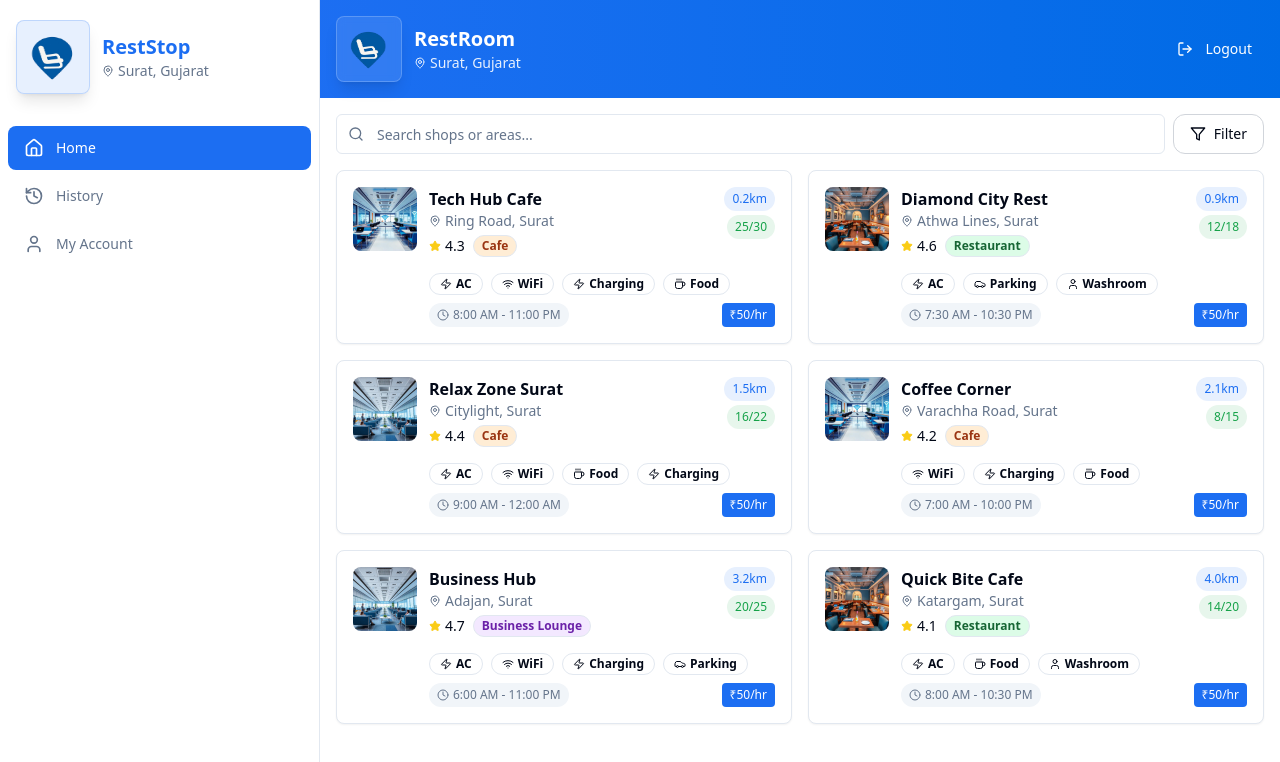
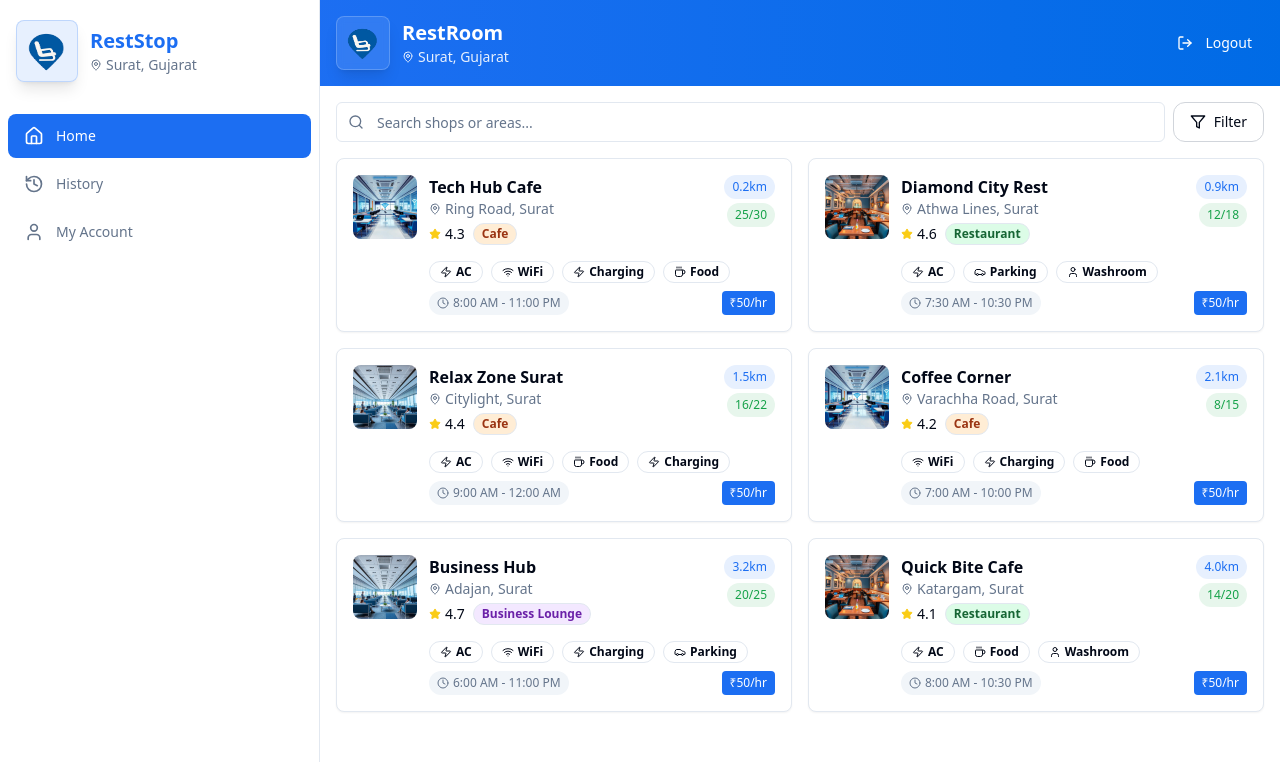
Before and after one commit to poojanjariwala/rest-room, a React (Vite) app: page /home in a window 1280 px wide. Shown: the top 762 px of the page. Built offline with nearby package versions, Linux system fonts and the light colour scheme.

Commit message:
Fix: Adjust logo size and navbar on PC
- Reduced the logo size in the header and desktop sidebar.
- Fixed the desktop navbar functionality.

```diff
--- a/src/components/DesktopSidebar.tsx
+++ b/src/components/DesktopSidebar.tsx
@@ -20,15 +20,19 @@ export const DesktopSidebar = ({ isOwner = false }: { isOwner?: boolean }) => {
   const location = useLocation();
   const items = isOwner ? ownerNavItems : navItems;
 
+  const handleNavigation = (path: string) => {
+    navigate(path);
+  };
+
   return (
     <div className="hidden lg:flex lg:w-80 lg:flex-col lg:fixed lg:inset-y-0 bg-white border-r border-border">
       <div className="flex flex-col flex-grow pt-5 pb-4 overflow-y-auto">
         <div className="flex items-center flex-shrink-0 px-4 mb-8">
-          <div className="bg-primary/10 backdrop-blur-sm border border-primary/20 rounded-lg flex items-center justify-center p-2 shadow-lg mr-3">
+          <div className="bg-primary/10 backdrop-blur-sm border border-primary/20 rounded-lg flex items-center justify-center p-1.5 shadow-lg mr-3">
             <img
               src="/lovable-uploads/23b453e4-446a-4f0b-adec-4130e91c2bfa.png"
               alt="RestRoom Logo"
-              className="w-14 h-14"
+              className="w-12 h-12"
             />
           </div>
           <div>
@@ -48,9 +52,9 @@ export const DesktopSidebar = ({ isOwner = false }: { isOwner?: boolean }) => {
             return (
               <button
                 key={item.id}
-                onClick={() => navigate(item.path)}
+                onClick={() => handleNavigation(item.path)}
                 className={cn(
-                  "group flex items-center px-4 py-3 text-sm font-medium rounded-lg w-full transition-colors",
+                  "group flex items-center px-4 py-3 text-sm font-medium rounded-lg w-full transition-colors cursor-pointer",
                   isActive
                     ? "bg-primary text-white"
                     : "text-muted-foreground hover:text-foreground hover:bg-muted"
--- a/src/components/Header.tsx
+++ b/src/components/Header.tsx
@@ -16,11 +16,11 @@ export const Header = ({ title, subtitle, showLogout = false, onLogout, logoHeig
       <div className="p-4">
         <div className="flex items-center justify-between">
           <div className="flex items-center gap-3">
-            <div className="bg-white/10 backdrop-blur-sm border border-white/20 rounded-lg flex items-center justify-center p-2 shadow-lg">
+            <div className="bg-white/10 backdrop-blur-sm border border-white/20 rounded-lg flex items-center justify-center p-1.5 shadow-lg">
               <img
                 src="/lovable-uploads/23b453e4-446a-4f0b-adec-4130e91c2bfa.png"
                 alt="RestRoom Logo"
-                className="w-12 h-12"
+                className="w-10 h-10"
               />
             </div>
             <div>
```
